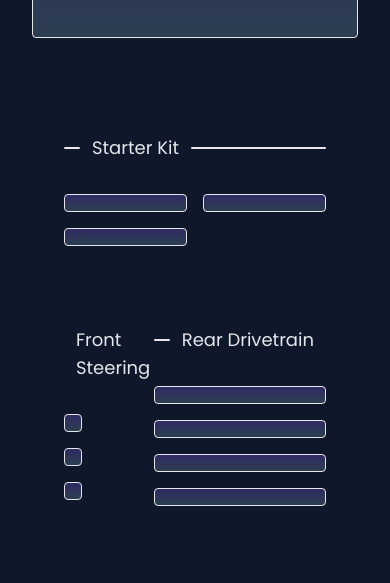
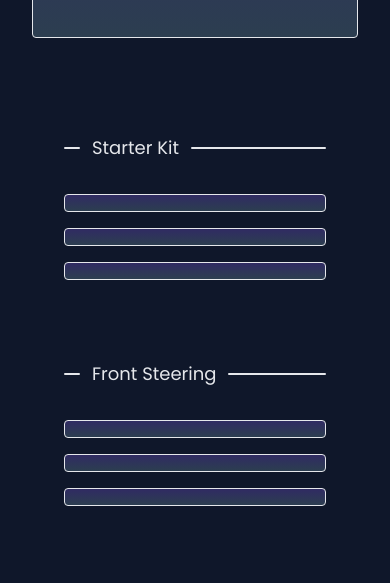
Before and after one commit to SolarDerby/Solar-Derby-Website, a plain HTML site: page store.html in a window 390 px wide. Shown: the part 257-840 px from the top of the page. Drawn offline with nearby package versions, Linux system fonts and the light colour scheme; no server answers.

Commit message:
Made Store Mobile Friendly

```diff
--- a/store.html
+++ b/store.html
@@ -53,7 +53,7 @@
 
     <div class="flex flex-col md:flex-row lg:flex-row mr-16 md:mr-0">
       <div class="grid grid-cols-1 md:grid-cols-2  gap-4 m-8 w-full">
-        <div class="col-span-2">
+        <div class="sm:col-span-2">
           <div class="w-full">
             <h3 class="flex items-center mt-8 mx-8">
               <span aria-hidden="true" class="w-4 bg-gray-200 rounded h-0.5"></span>
@@ -62,7 +62,7 @@
             </h3>
           </div>
           <div class="flex flex-col md:flex-row lg:flex-row mr-16 md:mr-0">
-            <div class="grid grid-cols-2 xl:grid-cols-4 gap-4 m-8 w-full">
+            <div class="grid grid-cols-1 sm:grid-cols-2 xl:grid-cols-4 gap-4 m-8 w-full">
               <div class="flex-tile">
                 <script src="./public/js/store/tile.js" item="A110001"></script>
               </div>
```
